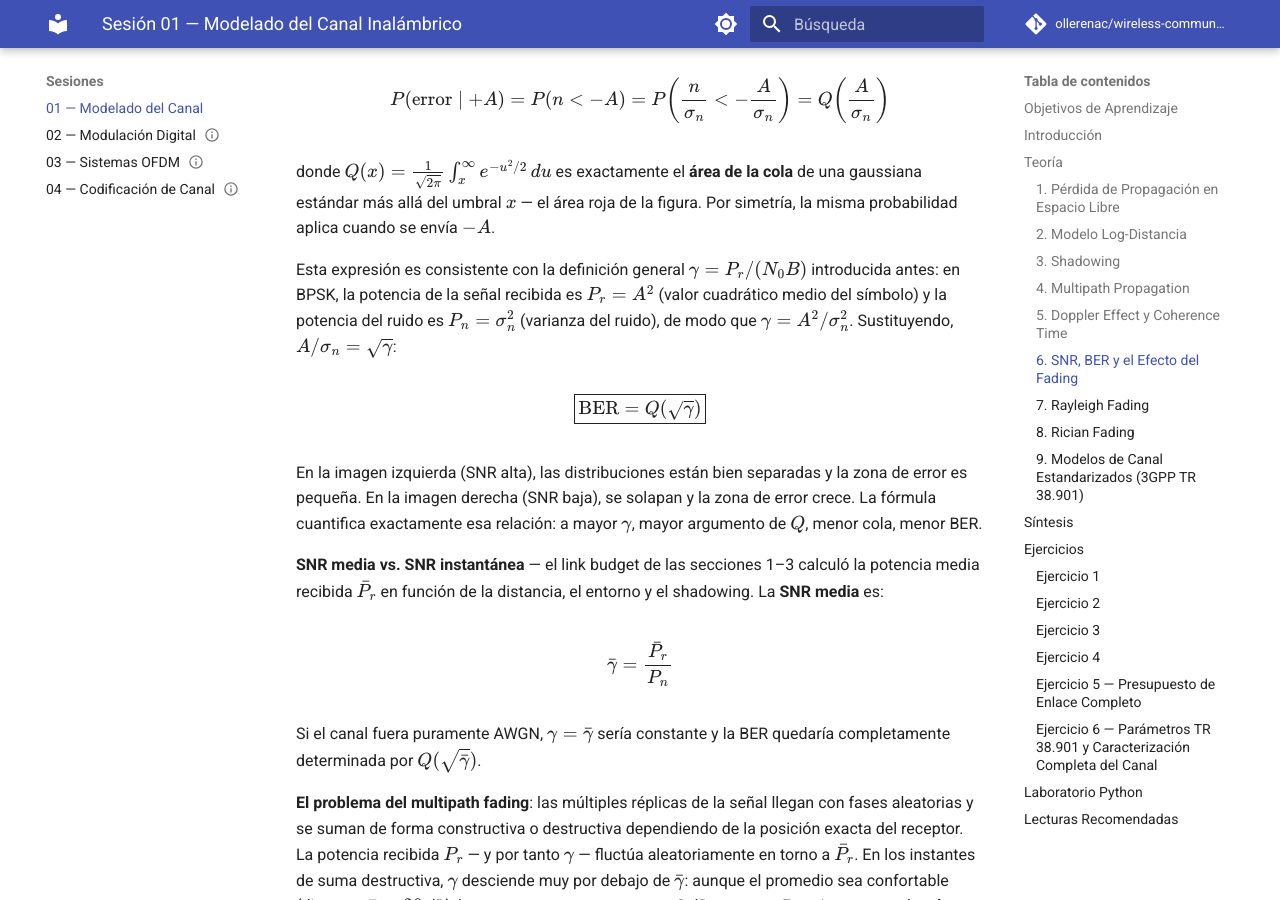
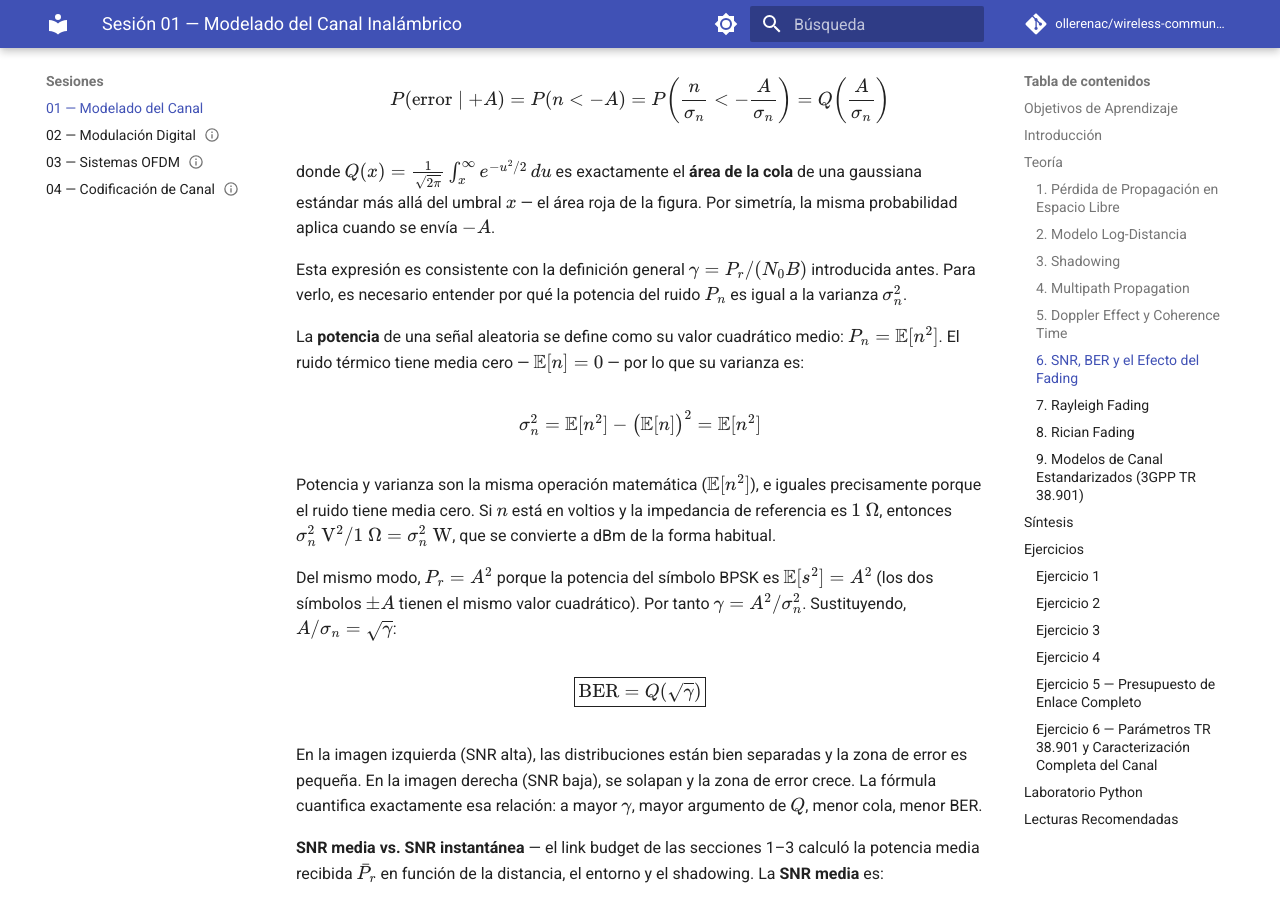
Before and after one commit to ollerenac/wireless-communication-systems, an MkDocs documentation site: the page built from docs/sessions/01-channel-modeling/index.md, in a window 1280 px wide and 900 px high, scrolled down 14889 px. Built offline with MkDocs 1.6.1 and Material for MkDocs 9.7.7, drawn with Linux system fonts in a browser that asks for light colours; comment, search, counter and statistics services are not loaded.

Commit message:
docs(session-01): explain why Pn = σ_n² — power as E[n²], zero-mean noise, 1Ω normalization

```diff
--- a/docs/sessions/01-channel-modeling/index.md
+++ b/docs/sessions/01-channel-modeling/index.md
@@ -286,7 +286,15 @@ $$P(\text{error} \mid +A) = P(n < -A) = P\!\left(\frac{n}{\sigma_n} < -\frac{A}{
 
 donde $Q(x) = \frac{1}{\sqrt{2\pi}}\int_x^{\infty} e^{-u^2/2}\,du$ es exactamente el **área de la cola** de una gaussiana estándar más allá del umbral $x$ — el área roja de la figura. Por simetría, la misma probabilidad aplica cuando se envía $-A$.
 
-Esta expresión es consistente con la definición general $\gamma = P_r/(N_0 B)$ introducida antes: en BPSK, la potencia de la señal recibida es $P_r = A^2$ (valor cuadrático medio del símbolo) y la potencia del ruido es $P_n = \sigma_n^2$ (varianza del ruido), de modo que $\gamma = A^2/\sigma_n^2$. Sustituyendo, $A/\sigma_n = \sqrt{\gamma}$:
+Esta expresión es consistente con la definición general $\gamma = P_r/(N_0 B)$ introducida antes. Para verlo, es necesario entender por qué la potencia del ruido $P_n$ es igual a la varianza $\sigma_n^2$.
+
+La **potencia** de una señal aleatoria se define como su valor cuadrático medio: $P_n = \mathbb{E}[n^2]$. El ruido térmico tiene media cero — $\mathbb{E}[n] = 0$ — por lo que su varianza es:
+
+$$\sigma_n^2 = \mathbb{E}[n^2] - \bigl(\mathbb{E}[n]\bigr)^2 = \mathbb{E}[n^2]$$
+
+Potencia y varianza son la misma operación matemática ($\mathbb{E}[n^2]$), e iguales precisamente porque el ruido tiene media cero. Si $n$ está en voltios y la impedancia de referencia es $1\ \Omega$, entonces $\sigma_n^2\ \text{V}^2 / 1\ \Omega = \sigma_n^2\ \text{W}$, que se convierte a dBm de la forma habitual.
+
+Del mismo modo, $P_r = A^2$ porque la potencia del símbolo BPSK es $\mathbb{E}[s^2] = A^2$ (los dos símbolos $\pm A$ tienen el mismo valor cuadrático). Por tanto $\gamma = A^2/\sigma_n^2$. Sustituyendo, $A/\sigma_n = \sqrt{\gamma}$:
 
 $$\boxed{\text{BER} = Q\!\left(\sqrt{\gamma}\right)}$$
 
```
